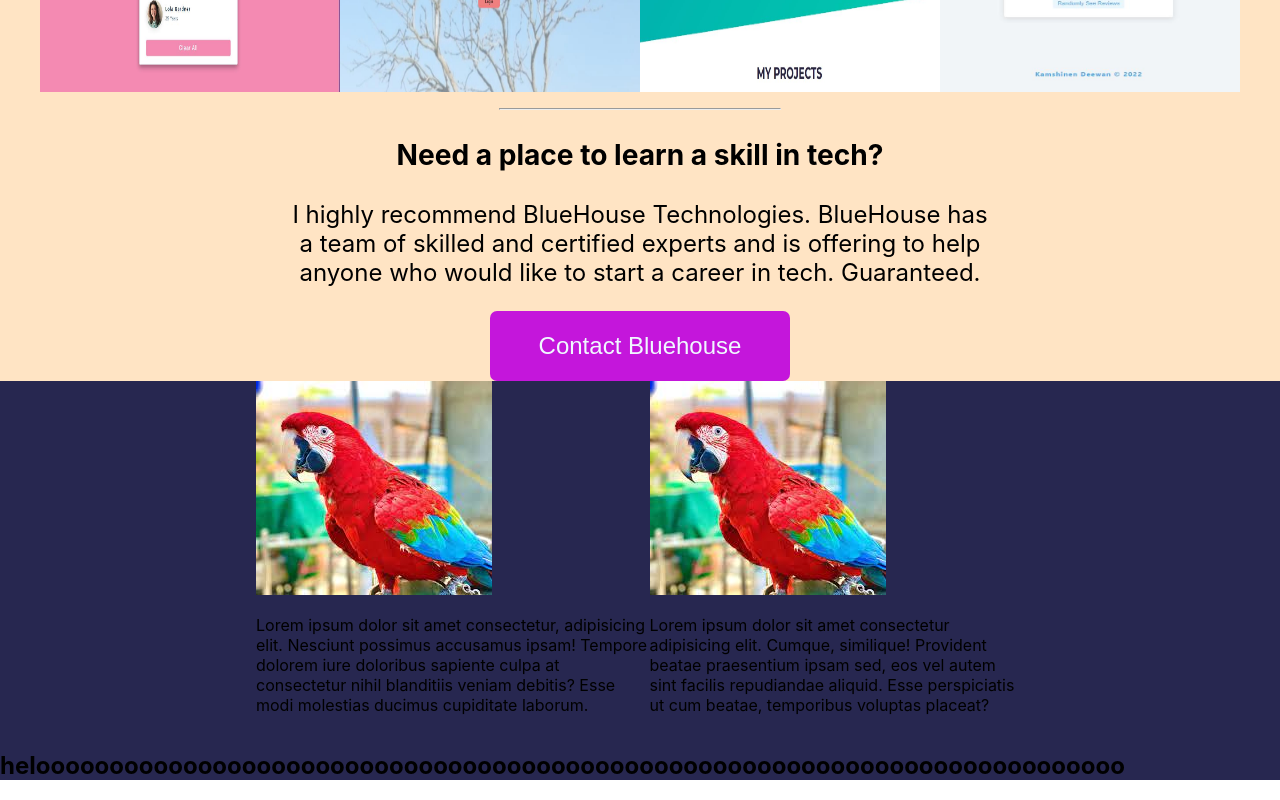
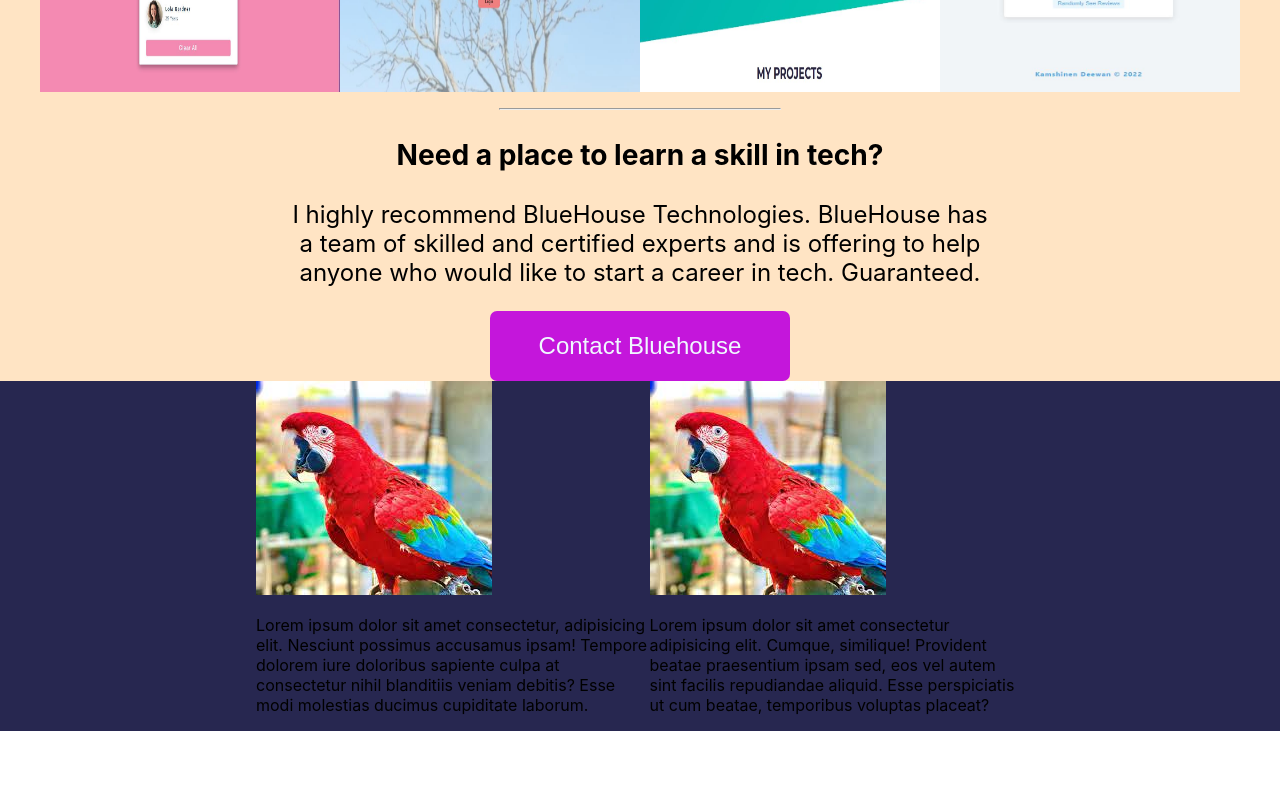
Before and after one commit to Muelji/myportfoliowebsite, a React (Create React App) app: page / in a window 1280 px wide. Shown: the part 2885-3685 px from the top of the page. After the commit the page ends 3616 px from the top, so only its background shows below. Built offline with nearby package versions, Linux system fonts and the light colour scheme.

Commit message:
started working on the footer component

```diff
--- a/src/Components/Footer.jsx
+++ b/src/Components/Footer.jsx
@@ -4,7 +4,12 @@ import "./Footer.css"
 function Footer() {
   return (
     <div>
-       <h2>heloooooooooooooooooooooooooooooooooooooooooooooooooooooooooooooooooooooooooo</h2>
+       <div>
+             <div></div>
+
+             <div></div>
+
+       </div>
 
     </div>
   )
```
